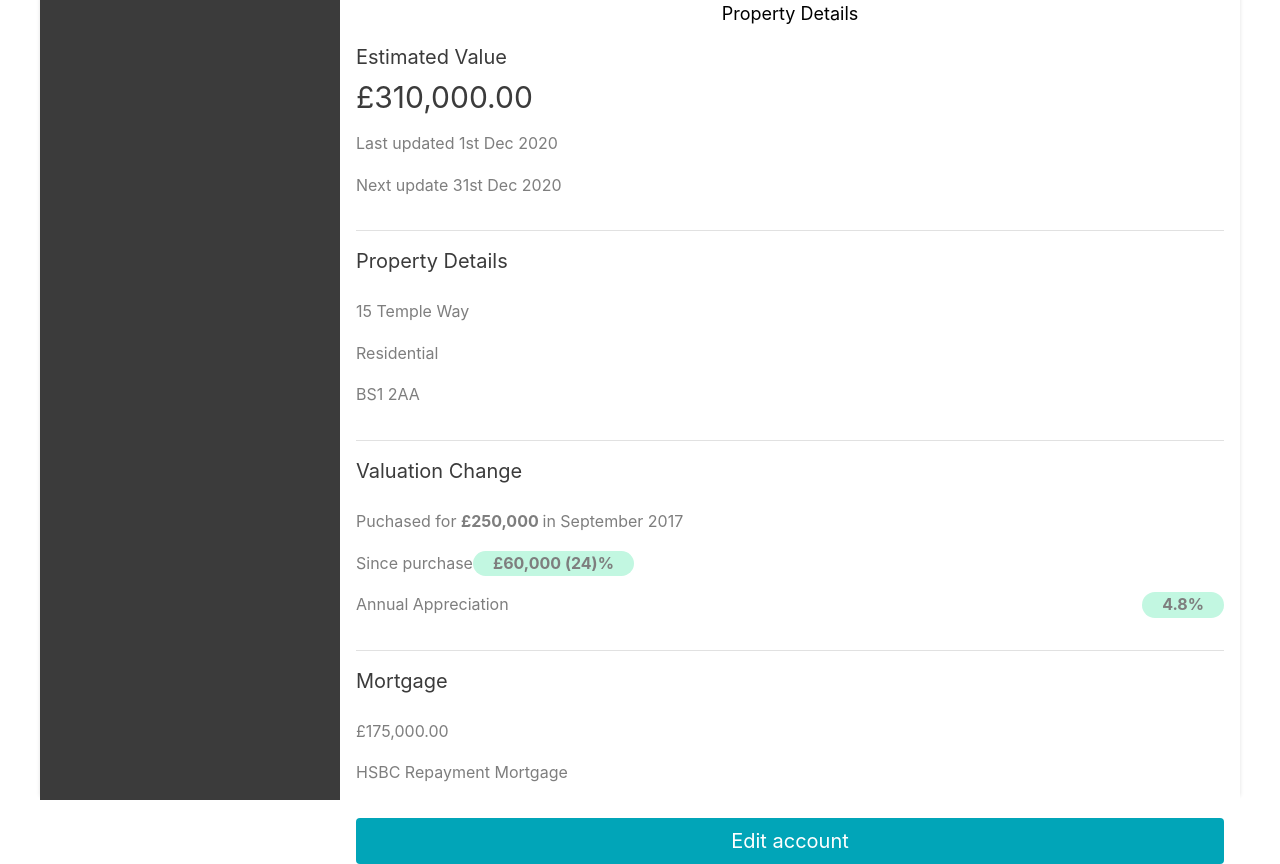
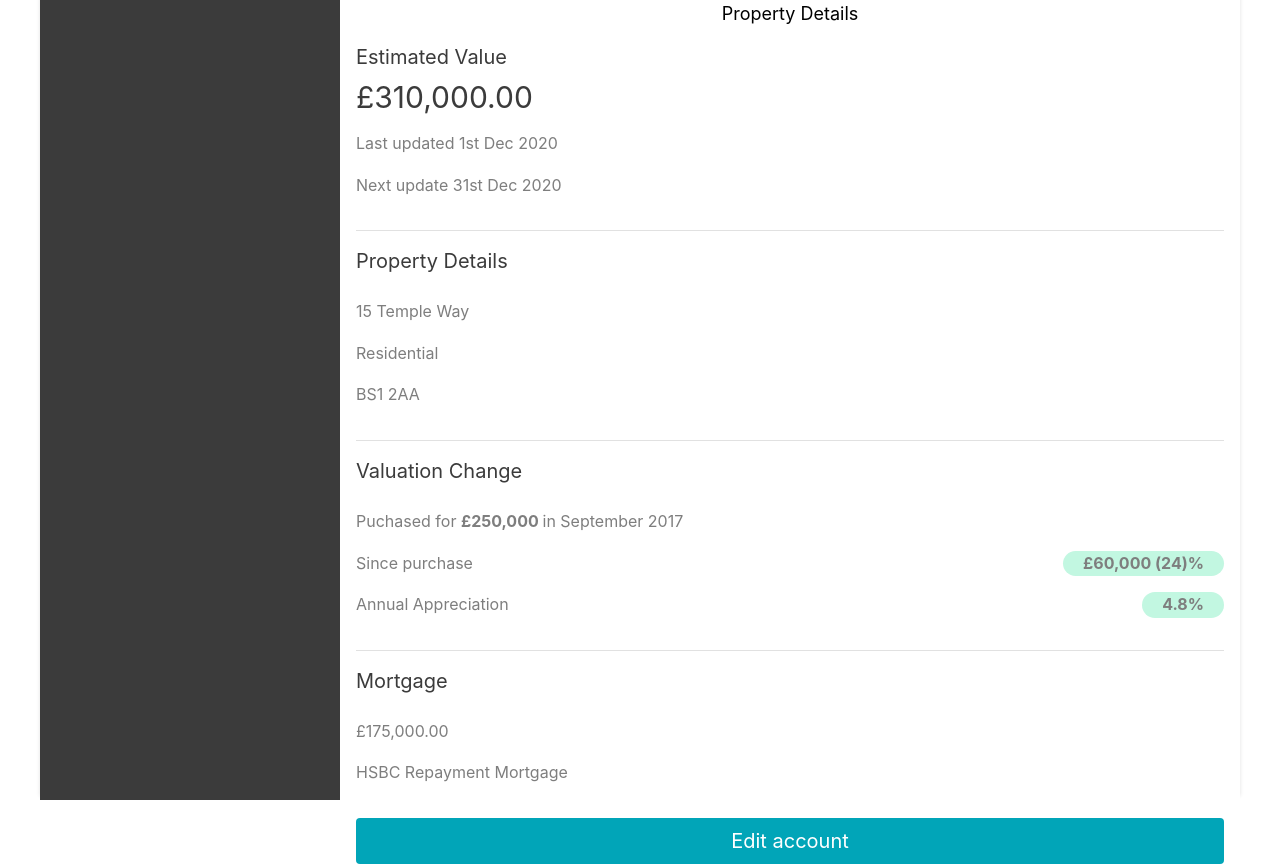
Before and after one commit to samchillcott/frontend-interview-task-main, a Next.js app: page / in a window 1280 px wide. Built offline with nearby package versions, Linux system fonts and the light colour scheme.

Commit message:
fix space between for ListItemRow

```diff
--- a/modules/property-details/index.js
+++ b/modules/property-details/index.js
@@ -103,12 +103,10 @@ const Detail = ({ }) => {
         <RowContainer>
           <AccountList>
             <AccountListItem><InfoText>Puchased for <strong>£{ account.originalPurchasePrice.toLocaleString("en-US") } </strong>in { month } { year }</InfoText></AccountListItem>
-            <AccountListItem>
               <AccountListItemRow>
                 <InfoText>Since purchase </InfoText>
                 <InfoTextGreen>£{ sincePurchaseAmount.toLocaleString("en-US") } ({ sincePurchasePercentageAmount })%</InfoTextGreen>
               </AccountListItemRow>
-            </AccountListItem>
             <AccountListItemRow>
               <InfoText>Annual Appreciation </InfoText>
               <InfoTextGreen>{ annualAppreciationAmount }%</InfoTextGreen>
```
